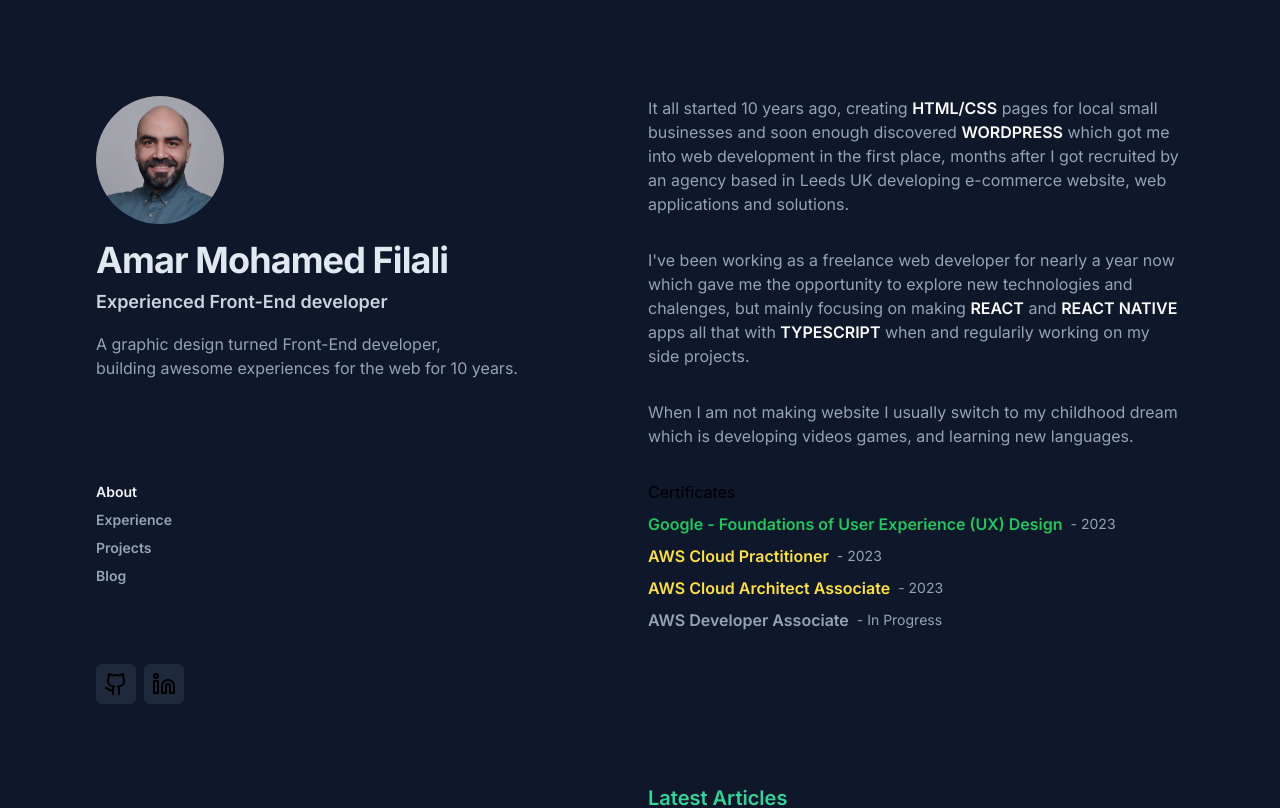
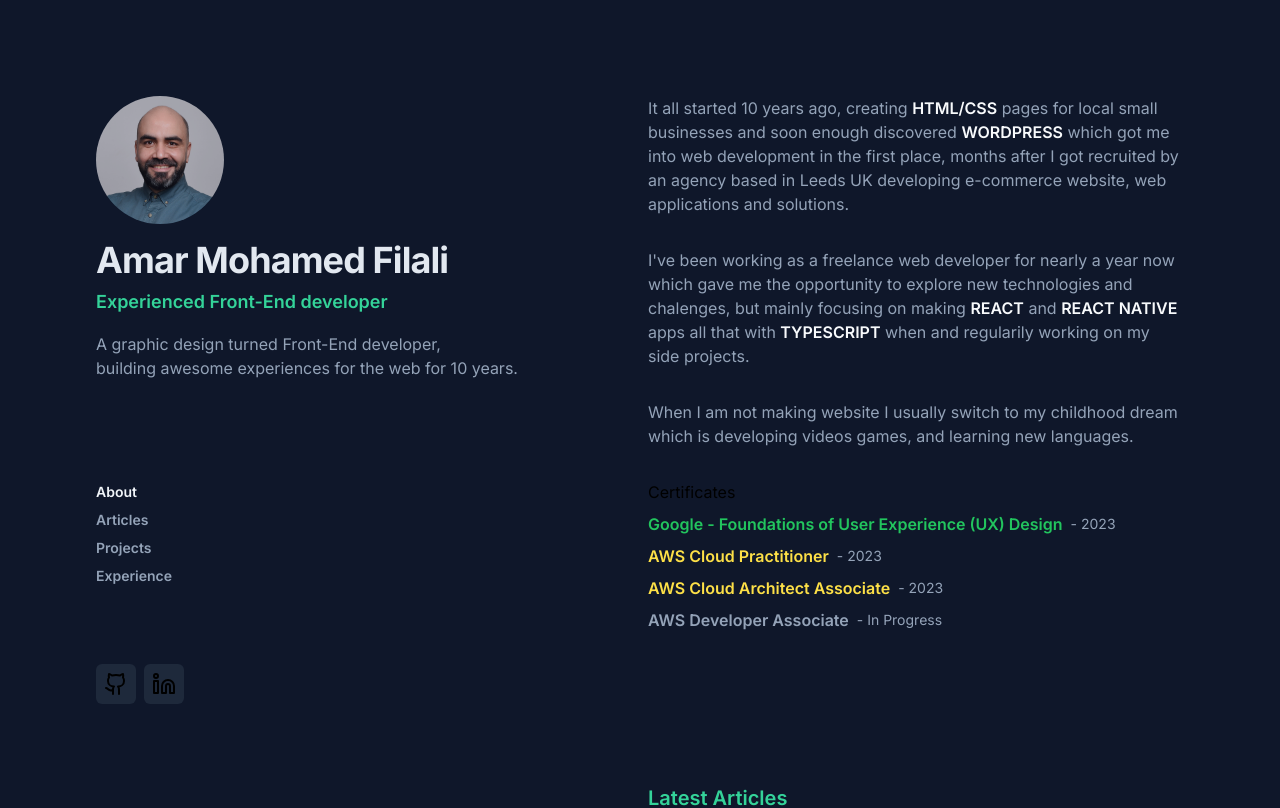
Before and after one commit to medAmarFilali/amarportfolio, a Next.js app: page / in a window 1280 px wide. Shown: the top 808 px of the page. Built offline with nearby package versions, Linux system fonts and the light colour scheme.

Commit message:
Added navigation and smooth scrolling

```diff
--- a/app/layout.tsx
+++ b/app/layout.tsx
@@ -5,8 +5,8 @@
 const inter = Inter({ subsets: ["latin"] });
 
 export const metadata: Metadata = {
-  title: "Create Next App",
-  description: "Generated by create next app",
+  title: "Amar Filali",
+  description: "Front End Developer",
 };
 
 export default function RootLayout({
@@ -15,7 +15,7 @@
   children: React.ReactNode;
 }) {
   return (
-    <html lang="en">
+    <html className="scroll-smooth" lang="en">
       <body className={inter.className}>{children}</body>
     </html>
   );
--- a/components/Bio.tsx
+++ b/components/Bio.tsx
@@ -1,6 +1,6 @@
 export default function Bio() {
   return (
-    <div className="">
+    <div id="bio">
       <p className="text-slate-400 mb-8 ">
         It all started 10 years ago, creating{" "}
         <span className="text-slate-50 font-semibold">HTML/CSS</span> pages for
--- a/components/Experience.tsx
+++ b/components/Experience.tsx
@@ -1,8 +1,11 @@
 import ExpElement from "./ExpElement";
+import SectionHeading from "./SectionHeading";
 
 export default function Experience() {
   return (
-    <div className="py-32">
+    <div className="py-32" id="experience">
+      <SectionHeading title="Experience" />
+      <div>
         <ExpElement
           company="Validus Media"
           year="2013 - 2023"
@@ -21,5 +24,6 @@
           description="As the Lead Graphic Designer at Eureka Advertising, I curated captivating visual stories, amplifying brand identities and fostering audience connections. Leading a dedicated team, I championed innovation, sculpting designs that transcended conventional boundaries."
         />
       </div>
+    </div>
   );
 }
--- a/components/LatestPosts.tsx
+++ b/components/LatestPosts.tsx
@@ -5,7 +5,7 @@
 
 export default function LatestPosts() {
   return (
-    <div className="py-32">
+    <div className="py-32" id="latestposts">
       <SectionHeading title="Latest Articles" />
       <div className=" flex flex-col gap-8 ">
         <PostPrevElement
--- /dev/null
+++ b/components/Navigation.tsx
@@ -0,0 +1,28 @@
+import Link from "next/link";
+
+export default function Navigation() {
+  return (
+    <div className="mt-16 hidden md:flex flex-col">
+      <Link href="#bio">
+        <div className="text-sm font-semibold mb-2 cursor-pointer text-slate-100">
+          About
+        </div>
+      </Link>
+      <Link href="#latestposts">
+        <div className="text-sm font-semibold mb-2 cursor-pointer text-slate-400  ">
+          Articles
+        </div>
+      </Link>
+      <Link href="#projects">
+        <div className="text-sm font-semibold mb-2 cursor-pointer text-slate-400  ">
+          Projects
+        </div>
+      </Link>
+      <Link href="#experience">
+        <div className="text-sm font-semibold mb-2 cursor-pointer text-slate-400  ">
+          Experience
+        </div>
+      </Link>
+    </div>
+  );
+}
--- a/components/Presentation.tsx
+++ b/components/Presentation.tsx
@@ -1,5 +1,6 @@
 import Image from "next/image";
 import amarImage from "../public/images/mohamedamarfilali.jpg";
+import Navigation from "./Navigation";
 import { Github, Linkedin } from "lucide-react";
 
 export default function Presentation() {
@@ -12,7 +13,7 @@
         <h1 className="text-4xl text-slate-200 font-bold tracking-tight sm:text-4xl ">
           Amar Mohamed Filali
         </h1>
-        <p className="text-lg font-semibold text-slate-300 mt-2  ">
+        <p className="text-lg font-semibold text-emerald-400 mt-2  ">
           Experienced Front-End developer
         </p>
         <p className="font-regular text-slate-400 mt-4 ">
@@ -20,20 +21,7 @@
           experiences for the web for 10 years.
         </p>
       </div>
-      <ul className="mt-16 hidden md:flex flex-col">
-        <li className="text-sm font-semibold mb-2 cursor-pointer text-slate-100 ">
-          About
-        </li>
-        <li className="text-sm font-semibold mb-2 cursor-pointer text-slate-400  ">
-          Experience
-        </li>
-        <li className="text-sm font-semibold mb-2 cursor-pointer text-slate-400  ">
-          Projects
-        </li>
-        <li className="text-sm font-semibold mb-2 cursor-pointer text-slate-400  ">
-          Blog
-        </li>
-      </ul>
+      <Navigation />
       <div className="flex flex-row gap-2 mt-8">
         <div className="bg-slate-800 rounded-md p-2 hover:bg-slate-600 cursor-pointer transition-all">
           <Github className="w-6 h-6" />
--- a/components/Projects.tsx
+++ b/components/Projects.tsx
@@ -5,7 +5,7 @@
 
 export default function Projects() {
   return (
-    <>
+    <div id="projects">
       <SectionHeading title="Projects" />
       <div className="flex flex-col gap-4 group/list">
         <ProjectElement image={adventure} />
@@ -15,6 +15,6 @@
         <ProjectElement image={adventure} />
         <ProjectElement image={adventure} />
       </div>
-    </>
+    </div>
   );
 }
```
Lines whose indentation alone changed are shown as unchanged.
